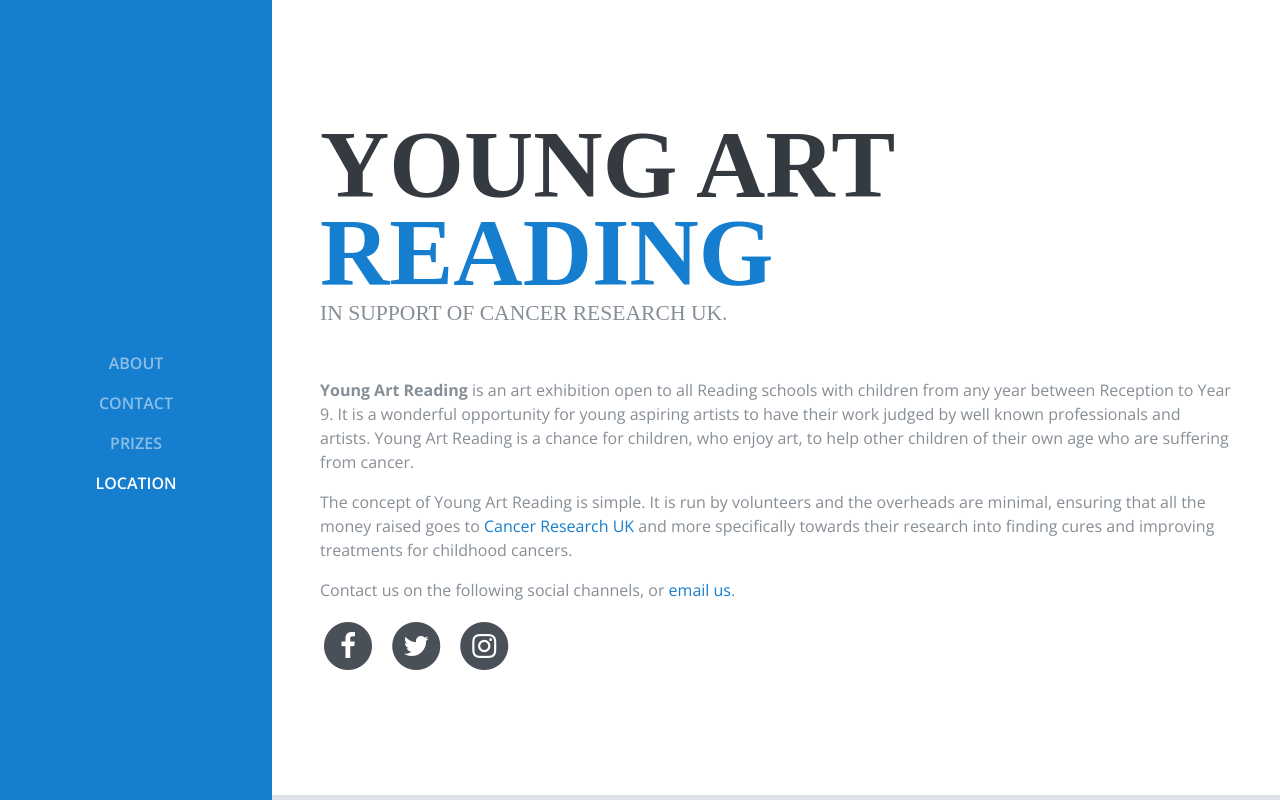
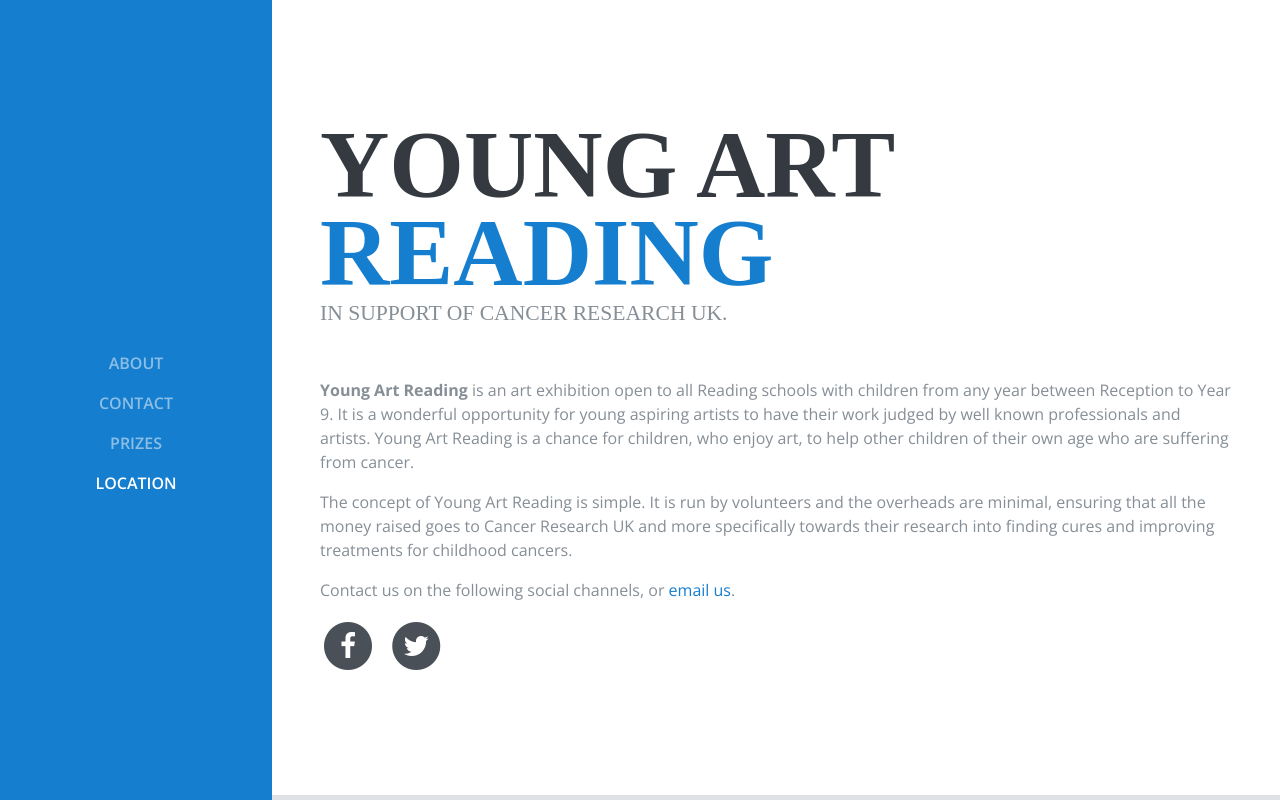
Before and after one commit to CPKING/reading-arts, a plain HTML site: page index.html in a window 1280 px wide. Shown: the top 800 px of the page. Drawn offline with nearby package versions, Linux system fonts and the light colour scheme; a web font is replaced by a local one.

Commit message:
Add files via upload

```diff
--- a/index.html
+++ b/index.html
@@ -73,7 +73,7 @@
           </h1>
           <div class="subheading mb-5">In Support of Cancer Research UK.</div>
           <p class="mb-5"><p><b>Young Art Reading</b> is an art exhibition open to all Reading schools with children from any year between Reception to Year 9. It is a wonderful opportunity for young aspiring artists to have their work judged by well known professionals and artists.  Young Art Reading is a chance for children, who enjoy art, to help other children of their own age who are suffering from cancer.</p>
-          <p>The concept of Young Art Reading is simple. It is run by volunteers and the overheads are minimal, ensuring that  all the money raised goes to <a href="http://www.cancerresearchuk.org/">Cancer Research UK</a> and more specifically towards their research into finding cures and improving treatments for childhood cancers.</p>
+          <p>The concept of Young Art Reading is simple. It is run by volunteers and the overheads are minimal, ensuring that  all the money raised goes to Cancer Research UK and more specifically towards their research into finding cures and improving treatments for childhood cancers.</p>
           <p>Contact us on the following social channels, or <a href="mailto:readingyoungarts@gmail.com">email us</a>.</p>
 
           <ul class="list-inline list-social-icons mb-0">
@@ -87,7 +87,7 @@
 
             </li>
             <li class="list-inline-item">
-              <a href="http://www.twitter.com/mrcolinking" target="new">
+              <a href="https://twitter.com/youngartreading" target="new">
                 <span class="fa-stack fa-lg">
                   <i class="fa fa-circle fa-stack-2x"></i>
                   <i class="fa fa-twitter fa-stack-1x fa-inverse"></i>
@@ -95,14 +95,14 @@
               </a>
             </li>
 
-            <li class="list-inline-item">
+            <!--<li class="list-inline-item">
               <a href="#">
                 <span class="fa-stack fa-lg">
                   <i class="fa fa-circle fa-stack-2x"></i>
                   <i class="fa fa-instagram fa-stack-1x fa-inverse"></i>
                 </span>
               </a>
-            </li>
+            </li>-->
             <!--<li class="list-inline-item">
               <a href="#">
                 <span class="fa-stack fa-lg">
```
